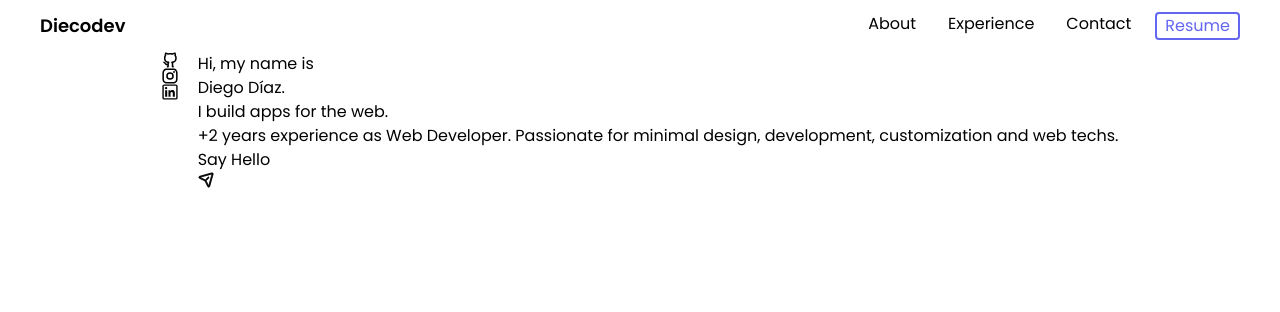
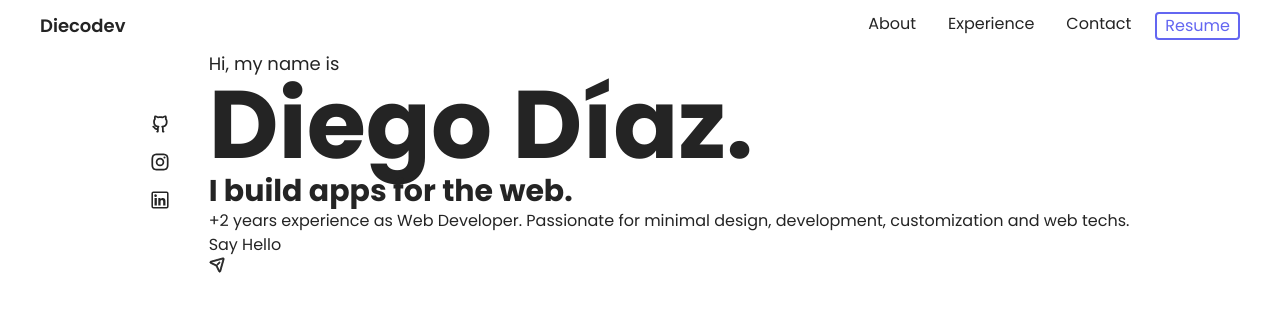
Before and after one commit to diecodev/diecodev, a Next.js app: page / in a window 1280 px wide. Shown: the top 312 px of the page. Built offline with nearby package versions, Linux system fonts and the light colour scheme.

Commit message:
Fail: codespaces v2

```diff
--- a/app/components/header.tsx
+++ b/app/components/header.tsx
@@ -2,11 +2,11 @@ import Link from 'next/link'
 
 export const Header = () => {
   return (
-    <header className="flex justify-between px-10 py-3">
+    <header className="flex justify-between px-5 md:px-10 py-3 w-full flex-wrap">
       <Link href='/'>
-        <h1 className="text-lg font-semibold">Diecodev</h1>
+        <h1 className="text-lg font-semibold ">Diecodev</h1>
       </Link>
-      <ul className='flex gap-4'>
+      <ul className='flex gap-4 flex-wrap'>
       <Link href='/#about'>
         <li className="flex items-center px-2" >About</li>
       </Link>
--- a/app/components/hero.tsx
+++ b/app/components/hero.tsx
@@ -3,16 +3,16 @@ import Link from 'next/link'
 
 export const Hero = () => {
   return (
-    <main className='flex gap-5 justify-center'>
-      <ul>
-        <li><Github /></li>
-        <li><Instagram /></li>
-        <li><Linkedin /></li>
+    <main className='flex gap-10 justify-center items-center'>
+      <ul className='hidden lg:flex flex-col gap-5'>
+        <li className='text-lg'><Github /></li>
+        <li className='text-lg'><Instagram /></li>
+        <li className='text-lg'><Linkedin /></li>
       </ul>
       <section>
-        <p>Hi, my name is</p>
-        <h2>Diego Díaz.</h2>
-        <p>I build apps for the web.</p>
+        <p className='text-lg leading-snug'>Hi, my name is</p>
+        <h2 className='text-5xl md:text-8xl font-bold leading-snug'>Diego Díaz.</h2>
+        <p className='text-3xl font-bold'>I build apps for the web.</p>
         <p>+2 years experience as Web Developer. Passionate for minimal design, development, customization and web techs.</p>
         <Link href='/#contact' >
           <span>Say Hello</span>
--- a/app/globals.css
+++ b/app/globals.css
@@ -1,3 +1,7 @@
 @tailwind base;
 @tailwind components;
 @tailwind utilities;
+
+* {
+  color: #242424
+}
--- a/app/layout.tsx
+++ b/app/layout.tsx
@@ -21,7 +21,7 @@ export default function RootLayout({ children }: Props) {
         head.tsx. Find out more at https://beta.nextjs.org/docs/api-reference/file-conventions/head
       */}
       <head />
-      <body>{children}</body>
+      <body className='overflow-x-hidden max-w-screen min-h-screem px-4 lg:px-0' >{children}</body>
     </html>
   )
 }
```
Also changed, not shown: 1 other file (tests, documents, lock files or other folders).
